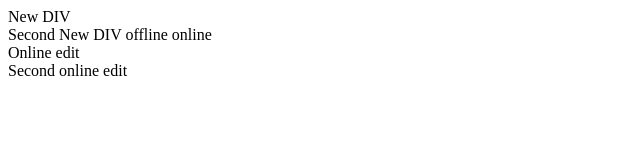
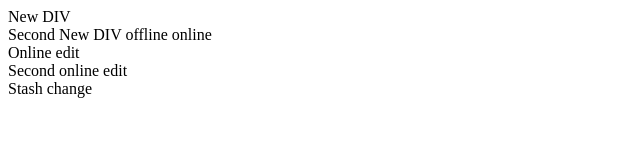
Before and after one commit to karthik02318/studygit, a plain HTML site: page index.html in a window 1280 px wide. Shown: the whole page, without its empty margins (0-640 px from the left). Drawn offline with Linux system fonts and the light colour scheme.

```diff
--- a/index.html
+++ b/index.html
@@ -7,5 +7,6 @@
 <div>Second New DIV offline online</div>
 <div>Online edit</div>
   <div>Second online edit</div>
+  <div>Stash change</div>
 </body>
 </html>
```
Also changed, not shown: teststash.txt (added).
